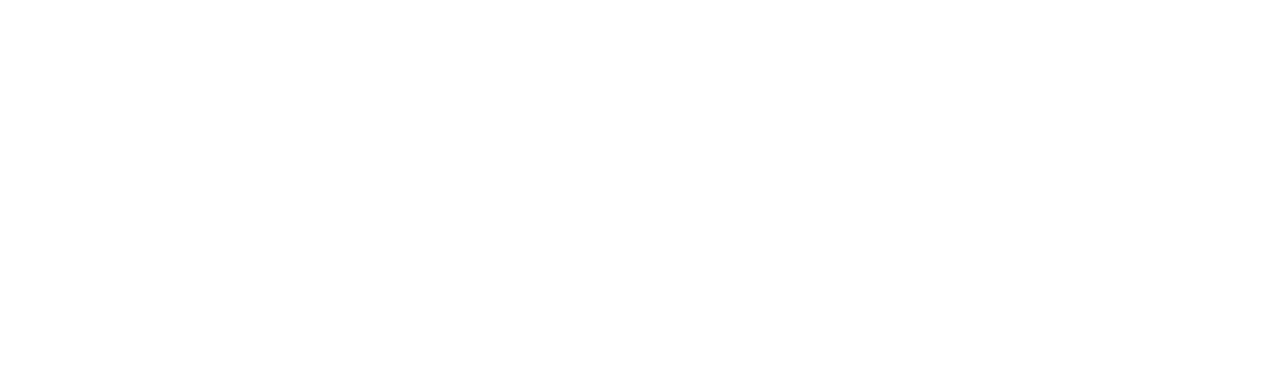
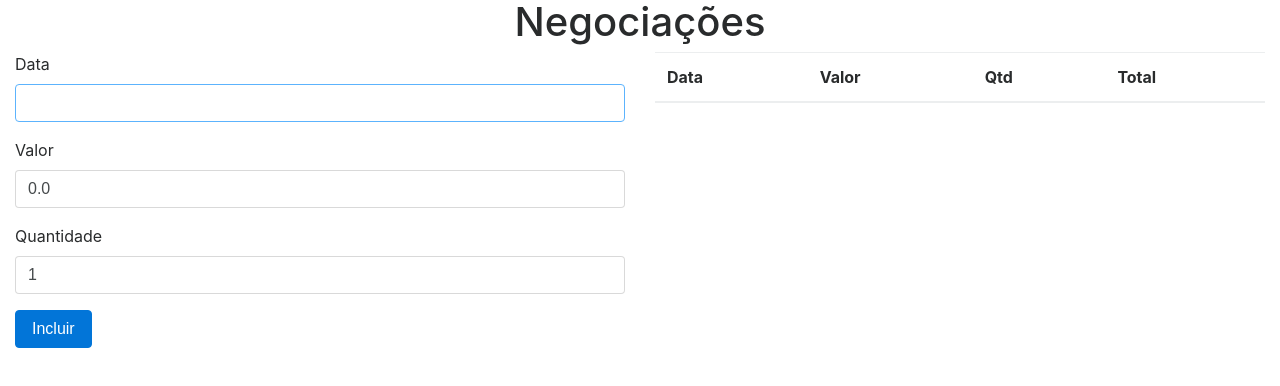
Before and after one commit to nogsantos/cangaceiro-javascript, a website: page src/client/index.html in a window 1280 px wide. Drawn offline with nearby package versions, Linux system fonts and the light colour scheme.

Commit message:
WIP: Cap.3

```diff
--- a/package.json
+++ b/package.json
@@ -10,6 +10,7 @@
   "author": "",
   "license": "ISC",
   "devDependencies": {
-    "eslint": "4.19.1"
+    "eslint": "4.19.1",
+    "eslint-plugin-import": "2.12.0"
   }
 }
--- /dev/null
+++ b/src/client/app/app.js
@@ -0,0 +1,3 @@
+let controller = new NegociacaoController();
+
+document.querySelector('form').addEventListener('submit', controller.adiciona.bind(controller));
--- /dev/null
+++ b/src/client/app/controllers/NegociacaoController.js
@@ -0,0 +1,33 @@
+/**
+ *
+ *
+ * @class NegociacaoController
+ */
+class NegociacaoController {
+	constructor() {
+		let $ = document.querySelector.bind(document);
+
+		this.data = $('#data');
+		this.valor = $('#valor');
+		this.quantidade = $('#quantidade');
+
+		this.data.focus();
+		// this.data.value = `${new Date().getDate()}/${new Date().getMonth() + 1}/${new Date().getFullYear()}`;
+	}
+	/**
+	 *
+	 *
+	 * @param {*} event
+	 * @memberof NegociacaoController
+	 */
+	adiciona(event) {
+		event.preventDefault();
+		let arrData = this.data.value;
+		let splData = arrData.split('/');
+		let dt = new Date(splData.map((item, indice) => item - (indice % 2)));
+
+		// let negociacao = new Negociacao(data, parseInt(this.quantidade.value), parseFloat(this.valor.value));
+
+		console.log(dt);
+	}
+}
--- a/src/client/index.html
+++ b/src/client/index.html
@@ -6,15 +6,56 @@
   <meta name="viewport" content="width=device-width, initial-scale=1.0">
   <meta http-equiv="X-UA-Compatible" content="ie=edge">
   <title>Document</title>
+  <link rel="stylesheet" href="https://maxcdn.bootstrapcdn.com/bootstrap/4.0.0-beta.3/css/bootstrap.min.css" integrity="sha384-Zug+QiDoJOrZ5t4lssLdxGhVrurbmBWopoEl+M6BdEfwnCJZtKxi1KgxUyJq13dy"
+    crossorigin="anonymous">
+
 </head>
 
 <body>
 
+  <div class="container-fluid">
+    <div class="row">
+      <div class="col text-center">
+        <h1>Negocia&ccedil;&otilde;es</h1>
+      </div>
+    </div>
+    <div class="row">
+      <div class="col">
+        <form class="form" autocomplete="off">
+          <div class="form-group">
+            <label for="data">Data</label>
+            <input type="text" class="form-control" required name="data" id="data">
+          </div>
+          <div class="form-group">
+            <label for="data">Valor</label>
+            <input type="number" min="0.01" step="0.01" value="0.0" class="form-control" required name="valor" id="valor">
+          </div>
+          <div class="form-group">
+            <label for="data">Quantidade</label>
+            <input type="number" min="1" step="1" value="1" class="form-control" required name="quantidade" id="quantidade">
+          </div>
+          <button class="btn btn-primary" type="submit">Incluir</button>
+        </form>
+      </div>
+      <div class="col">
+        <table class="table">
+          <thead>
+            <tr>
+              <th>Data</th>
+              <th>Valor</th>
+              <th>Qtd</th>
+              <th>Total</th>
+            </tr>
+          </thead>
+          <tbody class="body"></tbody>
+        </table>
+      </div>
+    </div>
+  </div>
+
   <script src="./app/domain/negociacao/Negociacao.js"></script>
-  <script>
-    let n = new Negociacao(new Date(), 5, 10);
-    console.log(n);
-  </script>
+  <script src="./app/controllers/NegociacaoController.js"></script>
+  <script src="./app/app.js"></script>
 
 </body>
 
```
Also changed, not shown: src/exemplo01/index.js (+6 -10 lines), .eslintrc.json, 2 other files.
